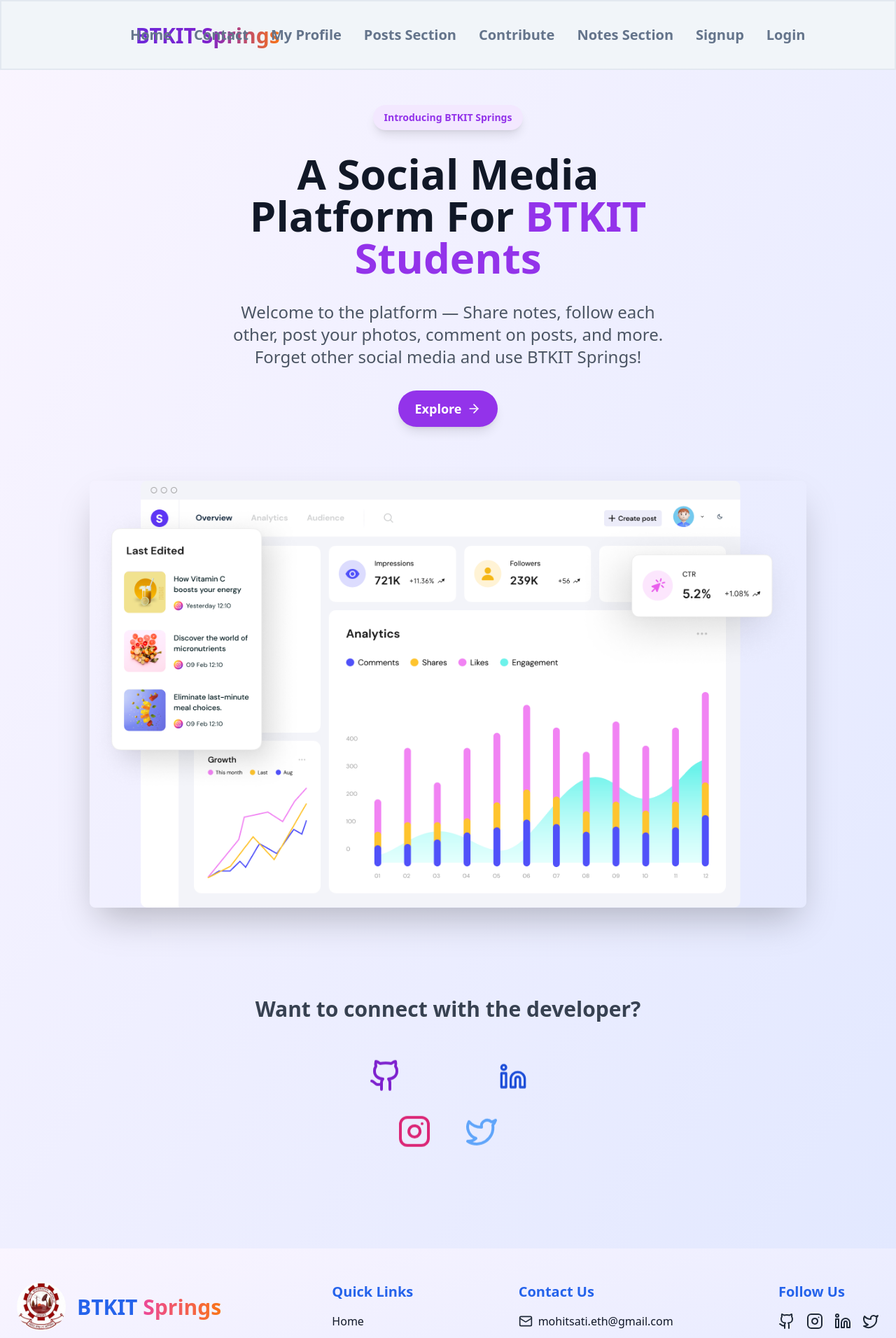
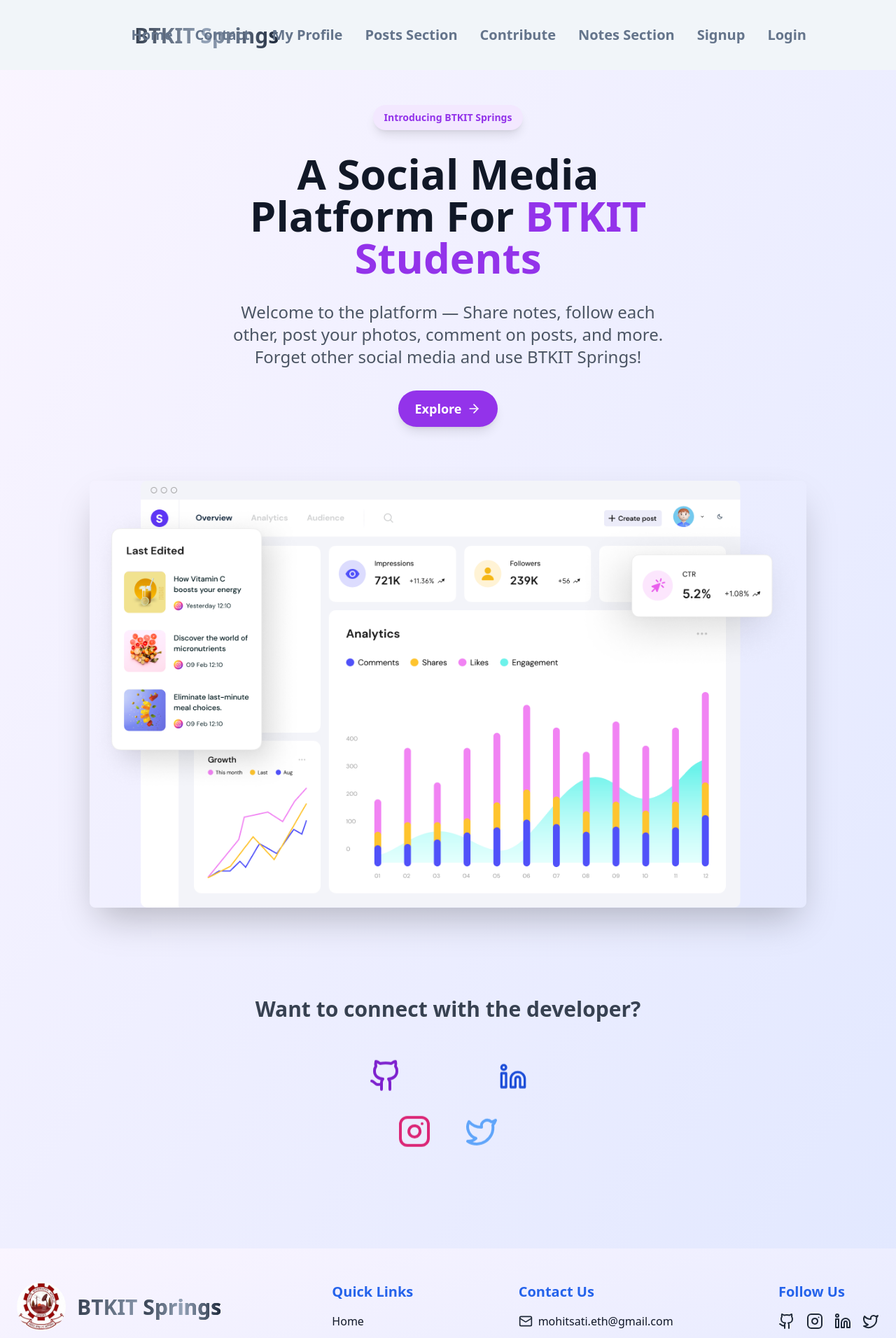
Before and after one commit to SuperexMack/Btkitnoteshub, a Next.js app in the folder Frontend/btkit/: page / in a window 1280 px wide. Shown: the top 1912 px of the page at 70% size. Built offline with nearby package versions, Linux system fonts and the light colour scheme.

Commit message:
Some bg change

```diff
--- a/Frontend/btkit/app/Components/Footer.js
+++ b/Frontend/btkit/app/Components/Footer.js
@@ -12,8 +12,8 @@ export function SiteFooter() {
                         <div className="h-[70px] w-[70px] flex justify-around">
                             <Image src={myimage} className="h-full w-full rounded-full" alt="my_img" />
                         </div>
-                        <h1 className="font-bold text-[30px] text-blue-600 hover:cursor-pointer">
-                            BTKIT <span className='bg-gradient-to-r from-pink-500 to-orange-500 bg-clip-text text-transparent hover:border-b-2 border-orange-500'>Springs</span>
+                        <h1 className="font-bold text-[30px] bg-gradient-to-r from-gray-700 via-slate-400 to-slate-800 bg-clip-text text-transparent hover:cursor-pointer">
+                            BTKIT <span className='bg-gradient-to-r from-gray-700 via-slate-400 to-slate-800 bg-clip-text text-transparent hover:border-b-2 border-orange-500'>Springs</span>
                         </h1>
                     </div>
                     <p className="text-gray-800 max-w-[300px]">
--- a/Frontend/btkit/app/Components/Navbar.js
+++ b/Frontend/btkit/app/Components/Navbar.js
@@ -36,9 +36,9 @@ export function Navbar() {
 
   return (
     <>
-      <div className="bg-slate-100 border-2 z-20 border-slate-200 h-[100px] w-full flex items-center fixed">
+      <div className="bg-slate-100  z-20 h-[100px] w-full flex items-center fixed">
         <div className="relative left-4 md:left-[15%]">
-          <h1 className="font-bold text-[30px] md:text-[30px] bg-gradient-to-r from-violet-700 via-purple-700 to-orange-500 bg-clip-text text-transparent">
+          <h1 className="font-bold text-[30px] md:text-[30px] bg-gradient-to-r from-gray-700 via-slate-400 to-slate-800 bg-clip-text text-transparent">
             BTKIT Springs
           </h1>
         </div>
```
